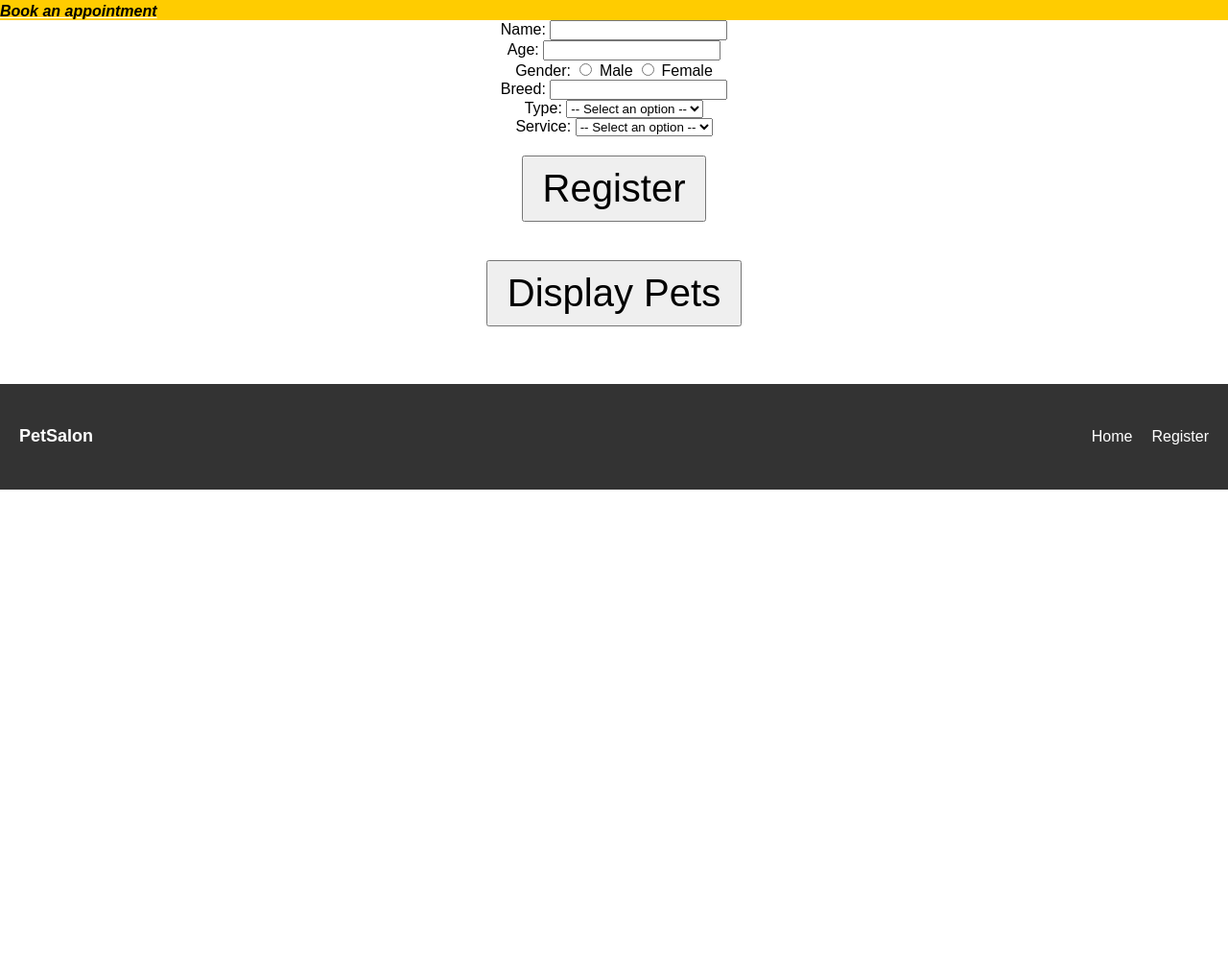
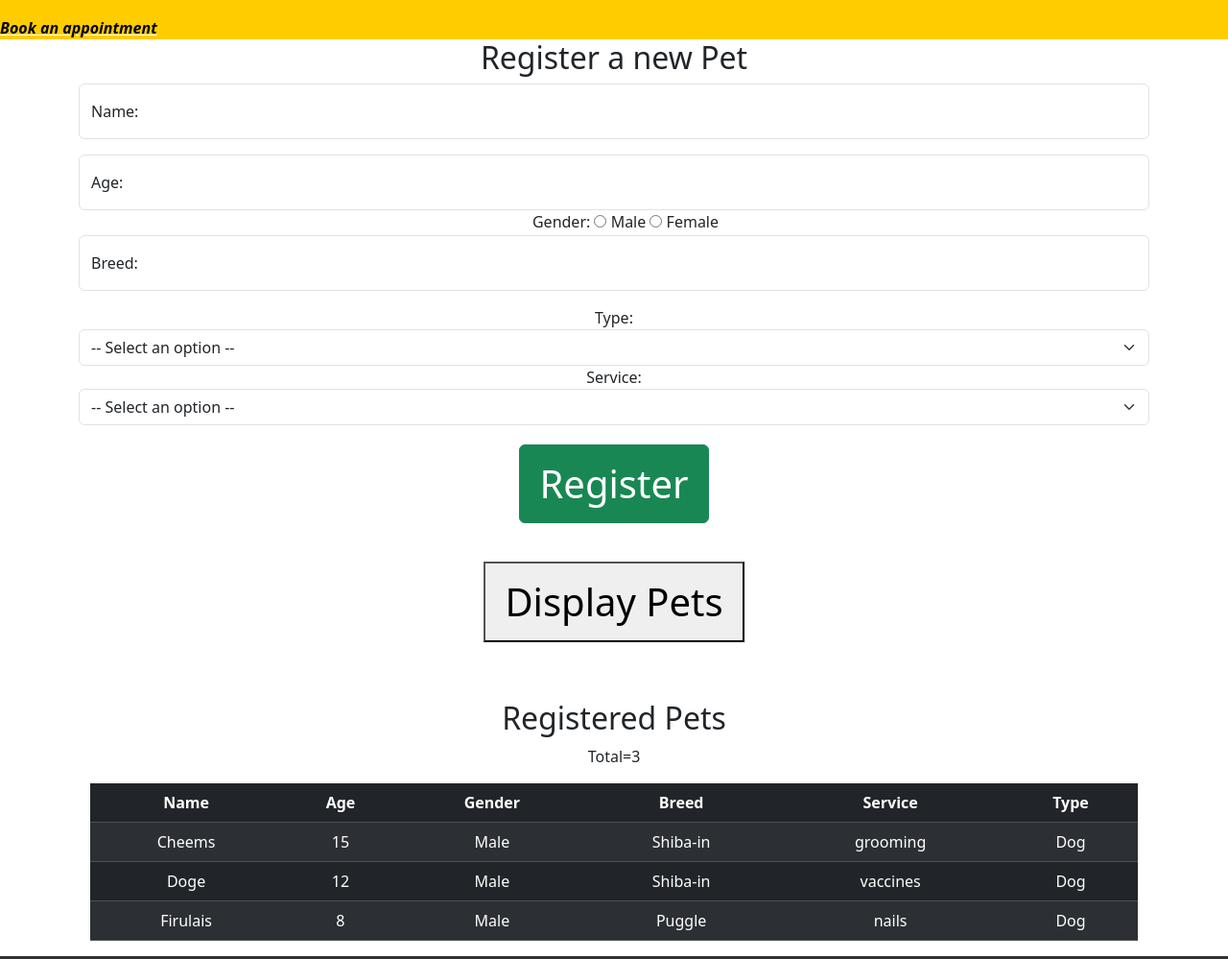
Before and after one commit to Onlinebusinessfy/petSalon, a plain HTML site: page register.html in a window 1280 px wide. Shown: the part 303-1302 px from the top of the page at 96% size. Before the commit the page ends 813 px from the top, so only its background shows below. Drawn offline with nearby package versions, Linux system fonts and the light colour scheme.

Commit message:
Class Assignment 3-Pet Salon

```diff
--- a/register.html
+++ b/register.html
@@ -4,6 +4,7 @@
     <meta charset="UTF-8">
     <meta name="viewport" content="width=device-width, initial-scale=1.0">
     <link rel="stylesheet" href="./styles/mystyle.css">
+    <link href="https://cdn.jsdelivr.net/npm/bootstrap@5.3.3/dist/css/bootstrap.min.css" rel="stylesheet" integrity="sha384-QWTKZyjpPEjISv5WaRU9OFeRpok6YctnYmDr5pNlyT2bRjXh0JMhjY6hW+ALEwIH" crossorigin="anonymous">
     <title>Document</title>
 </head>
 <body>
@@ -27,30 +28,31 @@
             </div>
         </div>
     </header>
-    <main class="container">
+    <main class="container container-sm">
         <div>
-            <div>
-                <label>Name: </label>
-                <input type="text" id="txtName">
+            <h2>Register a new Pet</h2>
+            <div class="form-floating mb-3">
+                <label for="floatingInput">Name: </label>
+                <input class="form-control" type="text" id="txtName">
             </div>
-            <div>
-                <label>Age: </label>
-                <input type="number" id="txtAge">
+            <div class="form-floating">
+                <label for="floatingInput">Age: </label>
+                <input class="form-control" type="number" id="txtAge">
             </div>
-            <div>
-                <label>Gender: </label>
+            <div class="form-check">
+                <label class="form-check-label" for="flexRadioDefault1">Gender: </label>
                 <input type="radio" id="male" name="gender" value="Male">
                 <label for="male">Male</label>
                 <input type="radio" id="female" name="gender" value="Female">
                 <label for="female">Female</label>
             </div>
-            <div>
-                <label>Breed: </label>
-                <input type="text" id="txtBreed">
+            <div class="form-floating mb-3">
+                <label for="floatingInput">Breed: </label>
+                <input class="form-control" type="text" id="txtBreed">
             </div>
             <div>
                 <label>Type:</label>
-                <select id="txtType">
+                <select class="form-select" aria-label="Default select example" id="txtType">
                     <option value="" disabled selected>-- Select an option --</option>
                     <option value="Dog">Dog</option>
                     <option value="Cat">Cat</option>
@@ -60,7 +62,7 @@
             </div>
             <div>
                 <label>Service: </label>
-                <select id="txtService">
+                <select class="form-select" aria-label="Default select example" id="txtService">
                     <option value="" disabled selected>-- Select an option --</option>
                     <option value="grooming">Grooming</option>
                     <option value="nails">Nails</option>
@@ -68,12 +70,31 @@
                 </select>
             </div>
             <div>
-                <button onclick="register()">Register</button>
+                <button type="button" class="btn btn-success" onclick="register()">Register</button>
             </div>
         </div>
         <button onclick="displayNames(); calculateAverageAge();">Display Pets</button>
         <div id="result"></div>
         <div id="average"></div>
+
+        <div class="container-sm">
+            <h2>Registered Pets</h2>
+            <div>
+                <p>Total=<span id="total">100</span></p>
+            </div>
+            <div id="petsRow">
+                <!-- All the pets are going to be displayed here -->
+            </div>
+
+            <table>
+                <thead>
+
+                </thead>
+                <tbody>
+                    <!-- Here the rows are displayed -->
+                </tbody>
+            </table>
+        </div>
     </main>
     <footer>
         <div class="logo">PetSalon</div>
@@ -85,5 +106,6 @@
         </nav>
     </footer>
     <script src="./scripts/register2.js"></script>
+    <script src="./scripts/display.js"></script>
 </body>
 </html>
--- /dev/null
+++ b/scripts/display.js
@@ -0,0 +1,57 @@
+function displayCards(){
+    let card="";
+    for(let i=0;i<pets.length;i++){
+        let pet=pets[i]; //getting the current
+        //creating the template
+        card+=`
+        <div class="pet ${pet.service}">
+            <p>Name: ${pet.name}</p>
+            <p>Age: ${pet.age}</p>
+            <p>Gender: ${pet.gender}</p>
+            <p>Breed: ${pet.breed}</p>
+            <p>Service: ${pet.service}</p>
+            <p>Type: ${pet.type}</p>
+        </div>
+        `;
+        console.log(card);
+    }
+    document.getElementById("pets").innerHTML=card; //insert the card into HTML
+}
+
+function displayTotals(){
+    document.getElementById("total").innerHTML=pets.length;
+}
+
+function displayRow(){
+    let row = `
+    <table class="table table-striped table-dark">
+        <thead>
+            <tr>
+                <th>Name</th>
+                <th>Age</th>
+                <th>Gender</th>
+                <th>Breed</th>
+                <th>Service</th>
+                <th>Type</th>
+            </tr>
+        </thead>
+        <tbody>
+    `;
+    for(let i=0;i<pets.length;i++){
+        let pet=pets[i];
+        row+=`
+        <tr>
+            <td>${pet.name}</td>
+            <td>${pet.age}</td>
+            <td>${pet.gender}</td>
+            <td>${pet.breed}</td>
+            <td>${pet.service}</td>
+            <td>${pet.type}</td>
+        </tr>`;
+    }
+    row += `</tbody></table>`;
+    document.getElementById("petsRow").innerHTML = row;
+    //instead of card use row
+    //row +=`<tr><tr>`
+    //read about HTML tables
+}
--- a/scripts/register2.js
+++ b/scripts/register2.js
@@ -1,13 +1,14 @@
 let pets=[]; //empty array
 
 
-function Pet(name,age,gender,breed,service){
+function Pet(name,age,gender,breed,service,type){
     //properties=parameter(value)
     this.name=name;
     this.age=age;
     this.gender=gender;
     this.breed=breed;
     this.service=service;
+    this.type=type;
 }
 
 function register(){
@@ -25,16 +26,20 @@ function register(){
     console.log(newPet)
     //add to array
     pets.push(newPet);
+    displayTotals();
+    displayRow() //displayTable()
 }
 
 function init(){
     console.log("init");
-    let pet1=new Pet("Cheems", 15,"Male", "Shiba-in", "Grooming", "Dog");
-    let pet2=new Pet("Doge", 12,"Male", "Shiba-in", "Vaccination", "Dog");
-    let pet3=new Pet("Firulais", 8, "Male", "Puggle", "Nails","Dog")
+    let pet1=new Pet("Cheems", 15,"Male", "Shiba-in", "grooming", "Dog");
+    let pet2=new Pet("Doge", 12,"Male", "Shiba-in", "vaccines", "Dog");
+    let pet3=new Pet("Firulais", 8, "Male", "Puggle", "nails","Dog")
 
     pets.push(pet1,pet2,pet3)
     console.log(pets)
+    displayTotals();
+    displayRow() //displayTable()
 }
 
 window.onload=init;//wait to render the HTML
--- a/styles/mystyle.css
+++ b/styles/mystyle.css
@@ -69,6 +69,33 @@ img{
     font-weight: 800;
     font-style: oblique;
 }
+
+.pet{
+    border:1px solid black;
+    border-radius: 20px;
+    padding: 20px;
+}
+
+.grooming{
+    background-color: rgb(114, 114, 207);
+}
+
+.vaccines{
+    background-color: rgb(87, 201, 87);
+}
+
+.nails{
+    background-color: rgb(194, 68, 194);
+}
+
+#pets{
+    display: grid;
+    grid-template-columns: repeat(3,1fr);
+    column-gap: 10px;
+    row-gap: 10px;
+    margin-bottom: 10px;
+}
+
 #average{
     font-size: 20px;
     font-weight: bold;
```
Also changed, not shown: index.html (+2 -1 lines).
